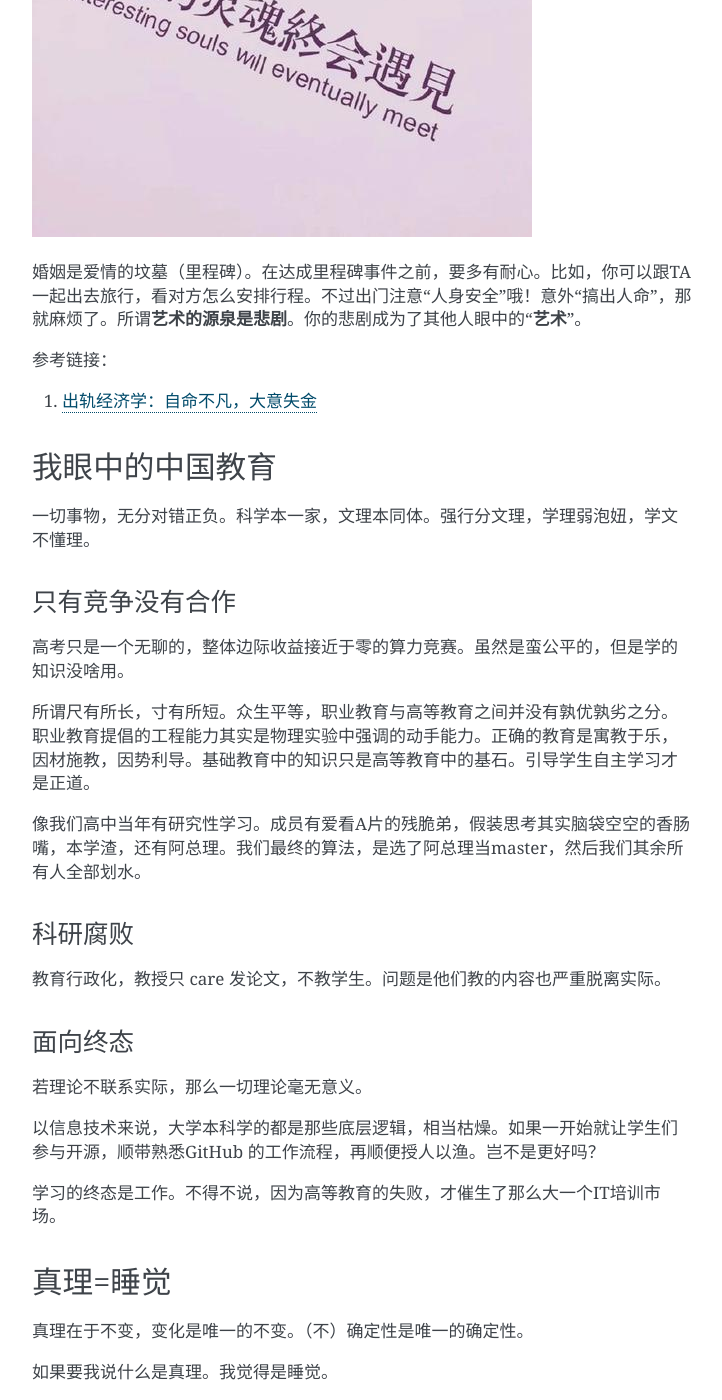
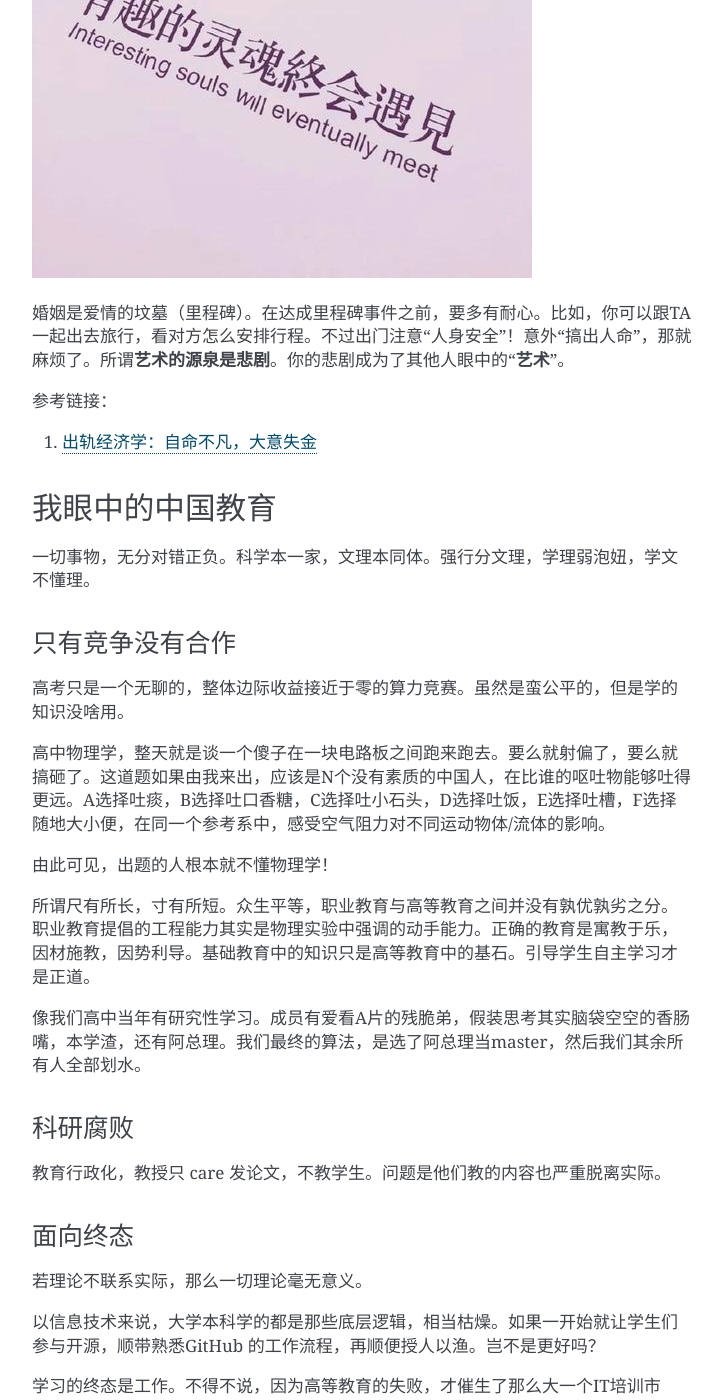
Before and after one commit to zeusro/God-Theory, a Sphinx documentation site: the page built from source/chapter_6.md, in a window 1280 px wide and 1400 px high, scrolled down 1908 px. Shown: the whole window, without its empty margins (388-1110 px from the left). Built offline with Sphinx 7.4.7, drawn with Linux system fonts in a browser that asks for light colours; some of the changed text lies outside the part shown.

Commit message:
Wed Jun 10 09:26:09 CST 2020

```diff
--- a/source/chapter_6.md
+++ b/source/chapter_6.md
@@ -6,19 +6,21 @@
 
 ## 创立这个世界的初衷
 
-主要是无聊，打发下永恒的时间。
+主要是无聊，打发下无限的时间。
 
-## 神之科学
+## 科学
 
 别TM再分什么人文，社会科学了，未来一世纪，我们的后人们，将会以信息技术为基础，以信息技术构建的交叉学科，不断重构这个世界。
 
-## 神之数（理）学
+## 数（理）学
 
 ### 传统物理常量
 
 传统物理常量皆为本神无聊时乱敲键盘导致的结果。由于本神时间无限，故数字长度无限，最终变成了无理数。
 
 光速，圆周率，e，黄金分割率，光速皆然。
+
+光速只是一个相对的物理量，并不是绝对意义上的最高速度。
 
 ### 能量（人品）守恒定律
 
@@ -46,7 +48,7 @@
 
 ![image](images/cknonlooov.jpeg)
 
-婚姻是爱情的坟墓（里程碑）。在达成里程碑事件之前，要多有耐心。比如，你可以跟TA一起出去旅行，看对方怎么安排行程。不过出门注意“人身安全”哦！意外“搞出人命”，那就麻烦了。所谓**艺术的源泉是悲剧**。你的悲剧成为了其他人眼中的“**艺术**”。
+婚姻是爱情的坟墓（里程碑）。在达成里程碑事件之前，要多有耐心。比如，你可以跟TA一起出去旅行，看对方怎么安排行程。不过出门注意“人身安全”！意外“搞出人命”，那就麻烦了。所谓**艺术的源泉是悲剧**。你的悲剧成为了其他人眼中的“**艺术**”。
 
 参考链接：
 
@@ -59,6 +61,10 @@
 ### 只有竞争没有合作
 
 高考只是一个无聊的，整体边际收益接近于零的算力竞赛。虽然是蛮公平的，但是学的知识没啥用。
+
+高中物理学，整天就是谈一个傻子在一块电路板之间跑来跑去。要么就射偏了，要么就搞砸了。这道题如果由我来出，应该是N个没有素质的中国人，在比谁的呕吐物能够吐得更远。A选择吐痰，B选择吐口香糖，C选择吐小石头，D选择吐饭，E选择吐槽，F选择随地大小便，在同一个参考系中，感受空气阻力对不同运动物体/流体的影响。
+
+由此可见，出题的人根本就不懂物理学！
 
 所谓尺有所长，寸有所短。众生平等，职业教育与高等教育之间并没有孰优孰劣之分。职业教育提倡的工程能力其实是物理实验中强调的动手能力。正确的教育是寓教于乐，因材施教，因势利导。基础教育中的知识只是高等教育中的基石。引导学生自主学习才是正道。
 
```
